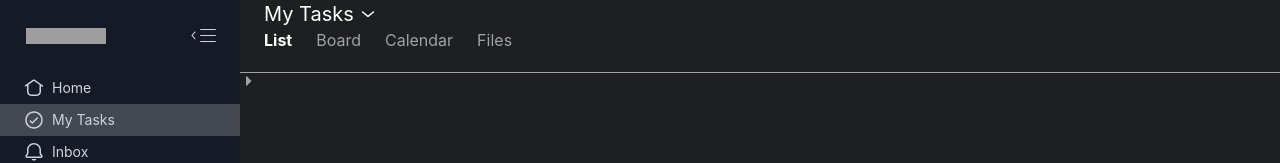
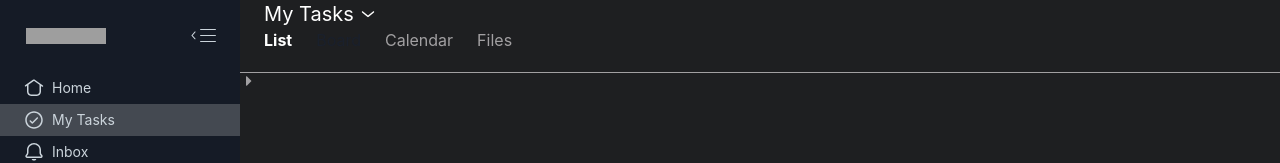
Before and after one commit to ShadmanShakib/ShakibDash1, a React (Create React App) app: page /mytask in a window 1280 px wide. Shown: the top 163 px of the page. Built offline with nearby package versions, Linux system fonts and the light colour scheme; grey boxes are pictures that could not be loaded.

Commit message:
color updated

```diff
--- a/src/components/Mytask/MyTaskTopbar.tsx
+++ b/src/components/Mytask/MyTaskTopbar.tsx
@@ -8,9 +8,6 @@ function Topbar() {
   const selectSelectedTaskId = useAppSelector(
     (state) => state.myTask.selectedTaskId
   );
-  React.useEffect(() => {
-    console.log(selectSelectedTaskId);
-  }, []);
 
   const handleClick = (id: id) => {
     dispatch(setSelectedTaskId(id));
@@ -56,36 +53,35 @@ function Topbar() {
             <Box display="flex">
               <Box
                 aria-selected={selectSelectedTaskId === "list"}
-                _selected={{ fontWeight: "bold" }}
-                color="white"
-                display=""
+                _selected={{ fontWeight: "bold", color: "white" }}
                 onClick={() => {
                   dispatch(setSelectedTaskId("list"));
                 }}
+                color="brand.weak"
               >
                 List
               </Box>
               <Box
                 aria-selected={selectSelectedTaskId === "board"}
-                _selected={{ fontWeight: "bold" }}
+                _selected={{ fontWeight: "bold", color: "white" }}
                 onClick={() => handleClick("board")}
-                color="#a2a0a2"
+                color="barnd.weak"
                 ml="24px"
               >
                 Board
               </Box>
               <Box
                 aria-selected={selectSelectedTaskId === "calendar"}
-                _selected={{ fontWeight: "bold" }}
+                _selected={{ fontWeight: "bold", color: "white" }}
                 onClick={() => handleClick("calendar")}
-                color="#a2a0a2"
+                color="brand.weak"
                 ml="24px"
               >
                 Calendar
               </Box>
               <Box
                 aria-selected={selectSelectedTaskId === "file"}
-                _selected={{ fontWeight: "bold" }}
+                _selected={{ fontWeight: "bold", color: "white" }}
                 onClick={() => handleClick("file")}
                 color="brand.weak"
                 ml="24px"
```
